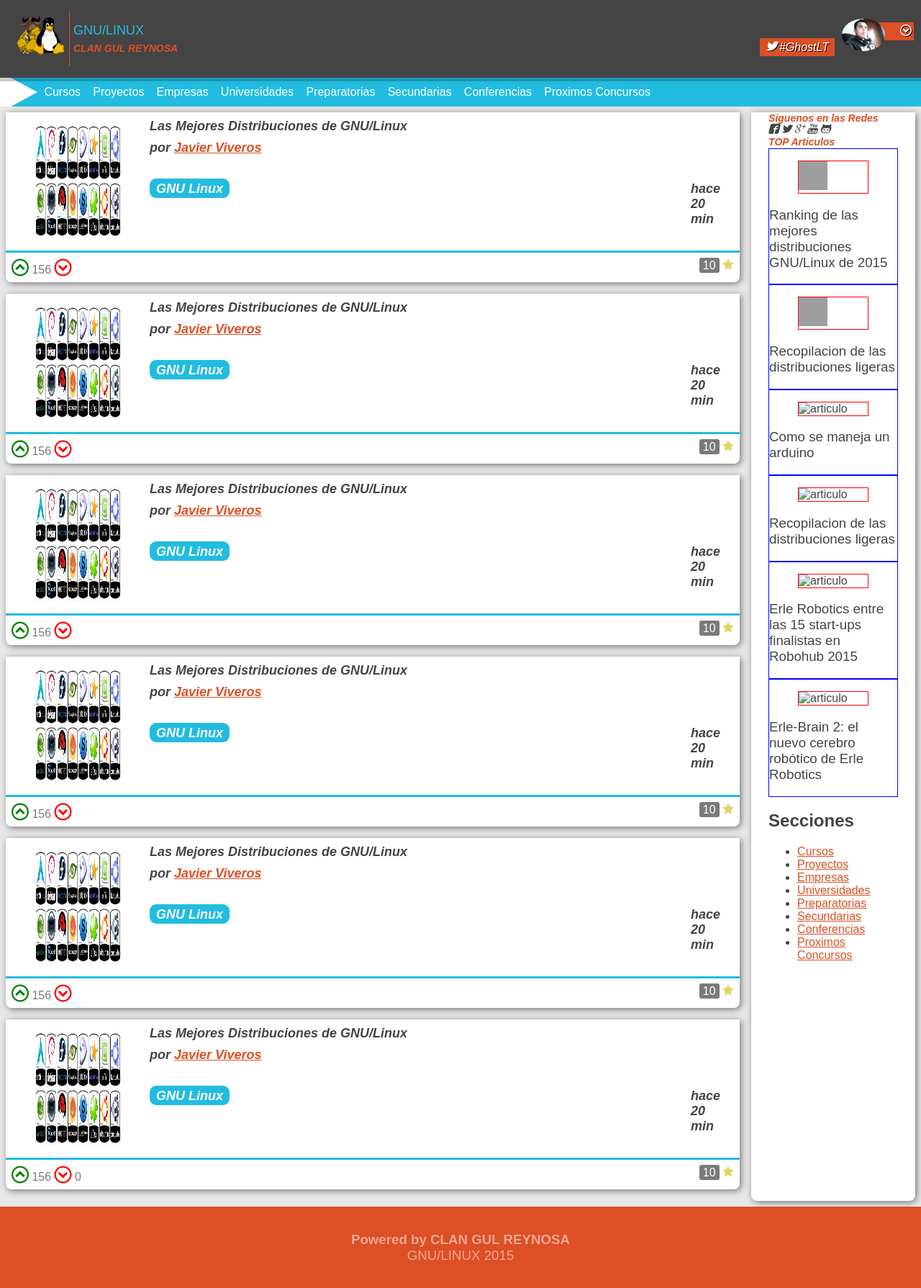
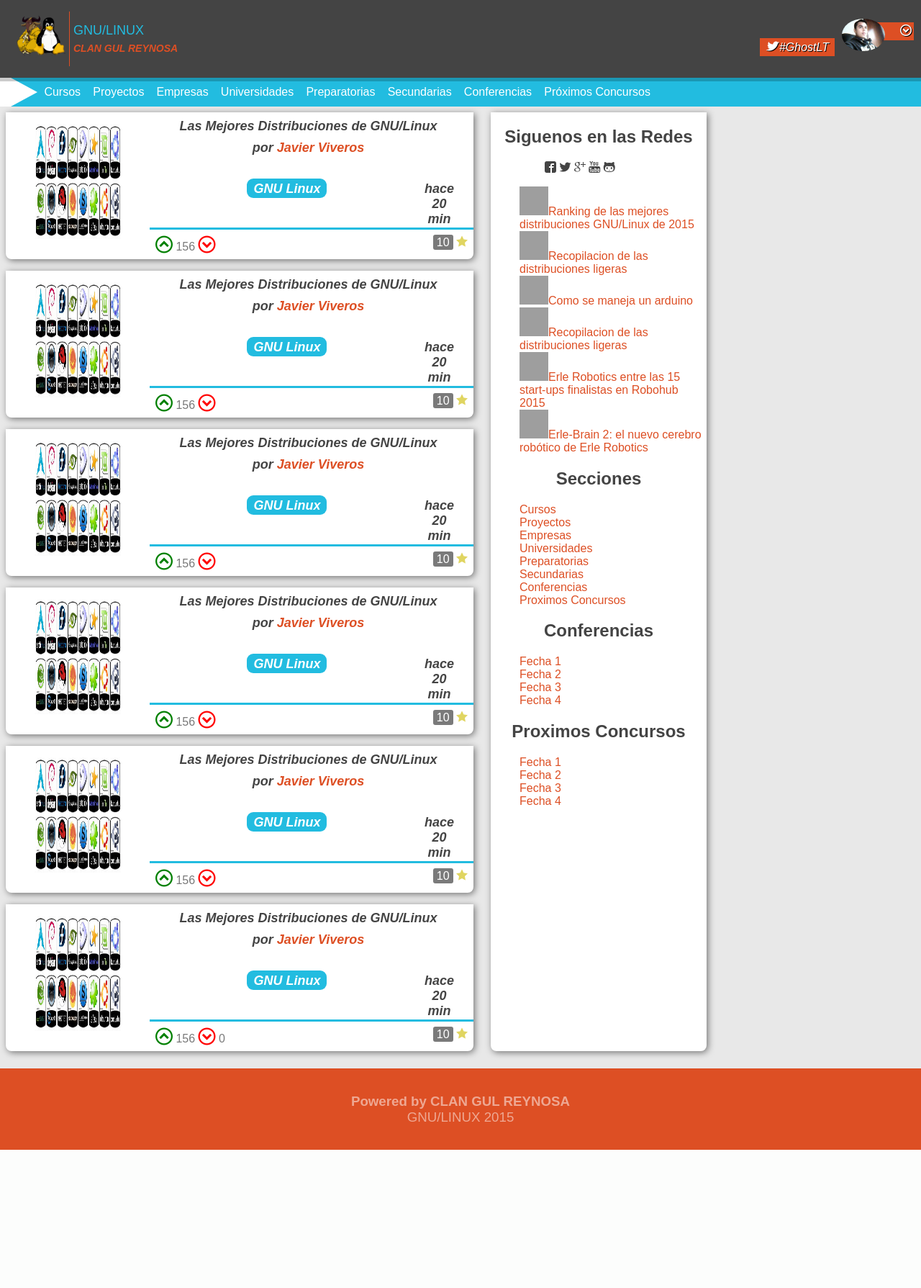
Before and after one commit to GhostLT/gul-reynosa, a PHP site: page / in a window 1280 px wide. Shown: the whole page at 72% size. After the commit the page ends 1597 px from the top, so only its background shows below. Run offline with PHP 8.4, Linux system fonts and the light colour scheme; some web fonts are replaced; grey boxes are pictures that could not be loaded.

Commit message:
1.-Terminamos la seccion lateral derecha aside. 2.- Creamos la base de Datos. 3.-Creamos las Tablas usuarios,secciones,noticias,conferencias,prox-concursos

```diff
--- /dev/null
+++ b/conexion/conexion.php
@@ -0,0 +1,15 @@
+<?php
+
+require_once("constants.php");
+	$conexion = mysql_connect(DB_SERVER,DB_USERNAME,DB_PASSWORD);
+	if(!$conexion)
+	{
+		die("No hemos podido conectarnos a la base de datos: " . mysql_error());
+	}
+
+	$bd_seleccionada = mysql_select_db(DB_NAME,$conexion);
+	if(!$bd_seleccionada)
+	{
+		die("No hemos podido seleccionar la base de datos: " . mysql_error());
+	}
+?>
--- /dev/null
+++ b/conexion/constants.php
@@ -0,0 +1,6 @@
+<?php
+	define("DB_SERVER","127.0.0.1");
+	define("DB_NAME","gulreynosa");
+	define("DB_USERNAME","root");
+	define("DB_PASSWORD","toor");
+?>
--- a/index.html
+++ b/index.php
@@ -1,9 +1,15 @@
+<?php
+
+                require_once("conexion/conexion.php");
+
+
+?>
 <!doctype html>
 <!-- indicar el idioma -->
 <html lang="es">
   <head>
     <!-- especificar siempre en UTF8 -->
-    <meta charset="UTF-8"/>
+    <meta charset="latin1"/>
     <!--eliminar el zoom ajustar al ancho del dispositivo por defecto para moviles-->
     <meta name="viewport" content="width=device-width, initial-scale=1, maximum-scale=1" />
     <!-- Nombre de la pagina en el Chrome -->
@@ -50,13 +56,13 @@
         <li><a href="#">Preparatorias</a></li>
         <li><a href="#">Secundarias</a></li>
         <li><a href="#">Conferencias</a></li>
-        <li><a href="#">Proximos Concursos</a></li>
+        <li><a href="#">Pr&oacute;ximos Concursos</a></li>
       </ul>
     </nav>
 
     <div class="flexcontenedor">
     <!-- area del contenido dentro del section -->
-    <section class="posts item-section-aside-flex flexsection">
+    <section class="posts item-section-aside-flex">
       <!--primer article-->
       <!-- ultimo item dentro de un contenido semantico -->
       <article class="post item-section">
@@ -234,10 +240,10 @@
 
     </section>
 
-    <aside class="item-section-aside-flex">
+    <aside >
       <article>
         <div class="redes_sociales">
-          <h4><strong>Siguenos en las Redes</strong> </h4>
+          <h2><strong>Siguenos en las Redes</strong> </h2>
           <a class="facebook" href="#"></a>
           <a class="twitter" href="#"></a>
           <a class="google" href="#"></a>
@@ -247,67 +253,22 @@
       </article>
 
       <!--primer top articulos-->
-
-      <article>
-         <h4>TOP Articulos</h4>
-        <div class="top-articulos">
-          <figure class="articulo">
-            <img alt="articulo" src="http://lorempixel.com/40/40/"/>     </figure>
-            <h3 class="titulo-articulo1">Ranking de las mejores distribuciones GNU/Linux de 2015</h3>
-
-        </div>
-      </article>
-
+     <ul class="articulos-novedades">
+     <li><a href="#"> <img src="http://lorempixel.com/40/40/" alt="img1">Ranking de las mejores distribuciones GNU/Linux de 2015</a></li>
       <!--segundo top articulos-->
-      <article>
-        <div class="top-articulos">
-          <figure class="articulo">
-            <img alt="articulo" src="http://lorempixel.com/40/40/"/>
-          </figure>
-          <h3 class="titulo-articulo">Recopilacion de las distribuciones ligeras</h3>
-        </div>
-      </article>
+    <li><a href="#"><img src="http://lorempixel.com/40/40/" alt="img1">Recopilacion de las distribuciones ligeras</a></li>
 
       <!--tercer top articulos-->
-      <article>
-        <div class="top-articulos">
-          <figure class="articulo">
-            <img alt="articulo" src="#"/>
-          </figure>
-          <h3 class="titulo-articulo">Como se maneja un arduino</h3>
-        </div>
-      </article>
+    <li><a href="#"><img src="http://lorempixel.com/40/40/" alt="img1">Como se maneja un arduino</a></li>
 
 <!--cuarto top articulos-->
-      <article>
-        <div class="top-articulos">
-          <figure class="articulo">
-            <img alt="articulo" src="#"/>
-          </figure>
-          <h3 class="titulo-articulo">Recopilacion de las distribuciones ligeras</h3>
-        </div>
-      </article>
+    <li><a href="#"><img src="http://lorempixel.com/40/40/" alt="img1">Recopilacion de las distribuciones ligeras</a></li>
 
       <!--quinto top articulos-->
-      <article>
-        <div class="top-articulos">
-          <figure class="articulo">
-            <img alt="articulo" src="#"/>
-          </figure>
-          <h3 class="titulo-articulo">Erle Robotics entre las 15 start-ups finalistas en Robohub 2015</h3>
-        </div>
-      </article>
-
+    <li><a href="#"><img src="http://lorempixel.com/40/40/" alt="img1">Erle Robotics entre las 15 start-ups finalistas en Robohub 2015</a></li>
  <!--sexto top articulos-->
-      <article class="post">
-        <div class="top-articulos">
-          <figure class="articulo">
-            <img alt="articulo" src="#"/>
-          </figure>
-          <h3 class="titulo-articulo">Erle-Brain 2: el nuevo cerebro robótico de Erle Robotics</h3>
-        </div>
-      </article>
-
+    <li><a href="#"><img src="http://lorempixel.com/40/40/" alt="img1">Erle-Brain 2: el nuevo cerebro robótico de Erle Robotics</a></li>
+     </ul>
       <article>
         <div class="secciones">
           <h2>Secciones</h2>
@@ -325,6 +286,30 @@
         </div>
       </article>
 
+      <article>
+        <div class="secciones">
+          <h2>Conferencias</h2>
+       <ul class="menu-secciones">
+        <li><a href="#">Fecha 1</a></li>
+        <li><a href="#">Fecha 2</a></li>
+        <li><a href="#">Fecha 3</a></li>
+        <li><a href="#">Fecha 4</a></li>
+      </ul>
+        </div>
+      </article>
+
+      <article>
+        <div class="secciones">
+          <h2>Proximos Concursos</h2>
+       <ul class="menu-secciones">
+        <li><a href="#">Fecha 1</a></li>
+        <li><a href="#">Fecha 2</a></li>
+        <li><a href="#">Fecha 3</a></li>
+        <li><a href="#">Fecha 4</a></li>
+      </ul>
+
+        </div>
+      </article>
 
     </aside>
 
--- a/stylus.styl
+++ b/stylus.styl
@@ -19,6 +19,7 @@
 
 a
     color naranja
+    text-decoration none
 
 body
     background #E8E8E8
@@ -137,6 +138,9 @@
                   content "\e903"
                   text-shadow 1px 1px 0px black
 
+.flexcontenedor
+     display flex
+
 nav
     background azul
     /*borde blanco del menu*/
@@ -201,6 +205,7 @@
          /*sombra derecha,abajo,difuminacion,color,porcentaje de sombra*/
          box-shadow 2px 2px 10px rgba(black, 0.5)
          margin-bottom 1em
+         width 650px
 
          .acciones
               /* creamos la barrita divisoria azul*/
@@ -297,22 +302,24 @@
 
 aside
      background white
+     margin .5em 1em 1.5em 1em
+     width 300px
      border-radius 0 0 0.5em 0.5em
      box-shadow 2px 2px 10px rgba(black,0.5)
-     margin 0.5em
+    // margin 0.5em
      padding 0em 1.5em 0em 1.5em
      text-align left
-
 
      .redes_sociales
           color naranja
           font-size 14px
           font-style italic
           margin 0
-          white-space nowrap
+          text-align center
 
      .facebook
           text-decoration none
+          padding-left 25%
           &:after
                font-family "iconitos"
                color gris_oscuro
@@ -342,51 +349,27 @@
                font-family "iconitos"
                color gris_oscuro
                content "\e908"
+     .articulos-novedades
+          list-style-type none
+          ul
+               li
+                    list-style-type none
+                    a
+                         text-decoration none
 
-aside
-     article
-          h4
-               display inline
-               color naranja
-               font-size 14px
-               font-style italic
-               margin-top 1em
-               white-space wrap
 
-          .top-articulos
-               border solid blue 1px
-               text-align left
+h2
+     text-align center
 
-          .articulo
-               border solid red 1px
-               img
-                    display inline
+.menu-secciones
+     list-style-type none
 
 
 
 
-.flexcontenedor
-     display flex
-     flex-direction row
-     flex-wrap nowrap
 
 
 
-.item-section-aside-flex
-     display flex
-     flex-direction column
-
-.flexsection
-     display flex
-     /*especificamos la direccion por defecto*/
-     flex-direction row
-     flex-wrap wrap
-
-.item-section
-     width 100%
-     display flex
-     flex-direction column
-     order 0
 
 
 /*@media screen and (min-width: 768px)*/
```
Also changed, not shown: admin-noticias.php (added, +26 -0 lines), funciones/sube.php (added, +24 -0 lines), stylus.css, 1 other file.
